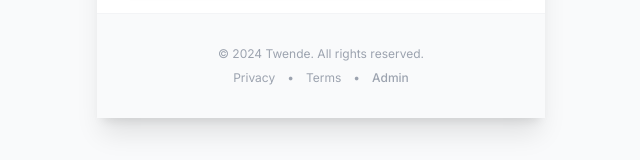
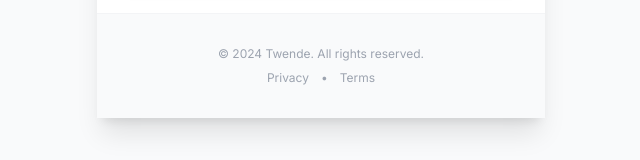
Before and after one commit to techishkenya/twende-fun, a React (Vite) app: page / in a window 1280 px wide. Shown: the part 877-1037 px from the top of the page, without its empty margins (319-959 px from the left). Built offline with nearby package versions, Linux system fonts and the light colour scheme; no server answers; the database is empty; the HTML template or start-up script is replaced by a standard one.

Commit message:
Remove admin link from public footer

```diff
--- a/src/components/Layout.jsx
+++ b/src/components/Layout.jsx
@@ -28,12 +28,6 @@ export default function Layout() {
                         <Link to="/help" className="hover:text-gray-600 transition-colors">Privacy</Link>
                         <span>•</span>
                         <Link to="/help" className="hover:text-gray-600 transition-colors">Terms</Link>
-                        <span>•</span>
-                        {currentUser && localStorage.getItem('isAdmin') === 'true' ? (
-                            <Link to="/admin/dashboard" className="hover:text-primary-600 transition-colors font-medium">Dashboard</Link>
-                        ) : (
-                            <Link to="/admin/login" className="hover:text-primary-600 transition-colors font-medium">Admin</Link>
-                        )}
                     </div>
                 </div>
             </main>
```
